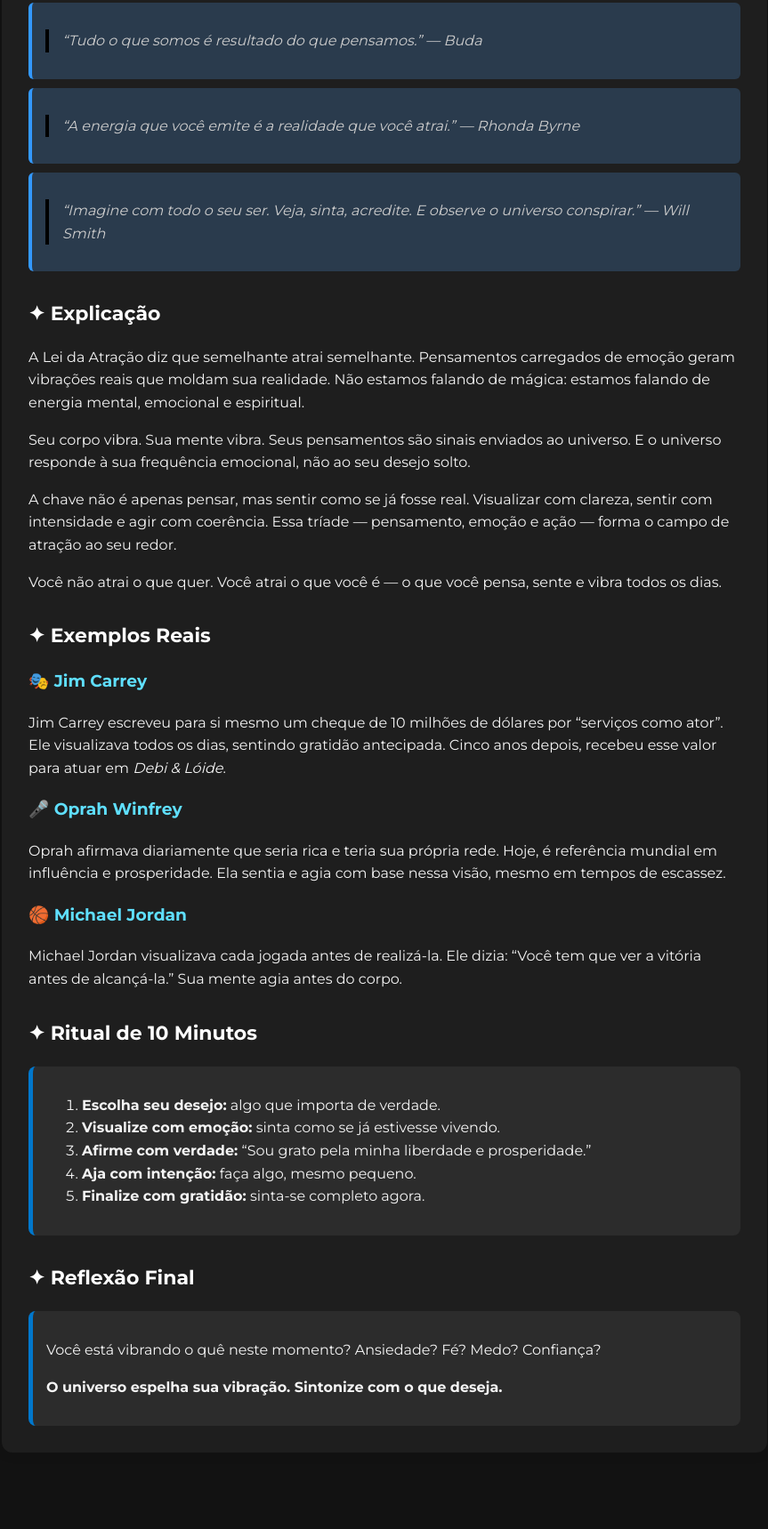
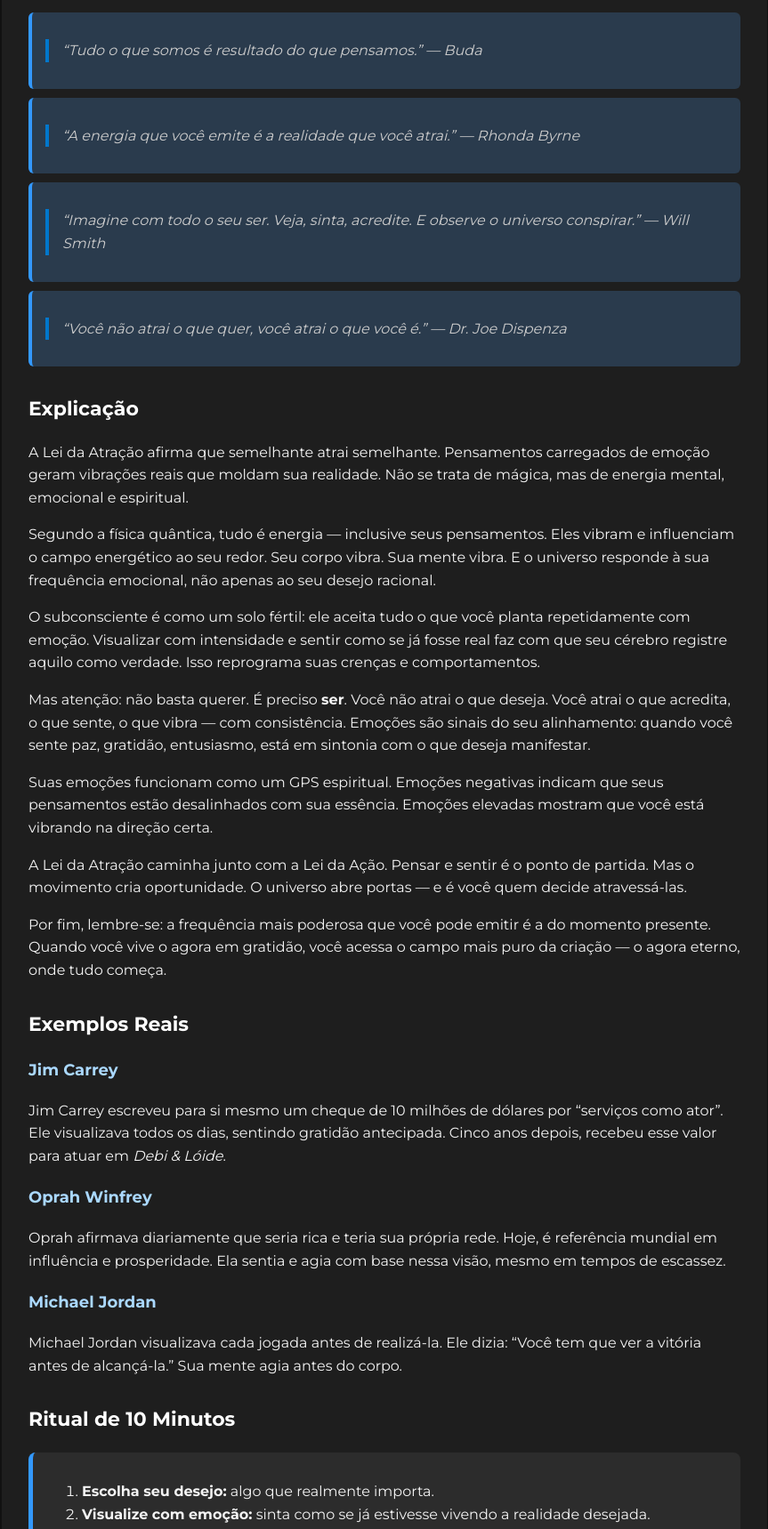
Before and after one commit to ghostman2709/Capitulo-4, a plain HTML site: page index.html in a window 1280 px wide. Shown: the part 194-1913 px from the top of the page at 89% size, without its empty margins (208-1071 px from the left). Before the commit the page ends 1847 px from the top, so only its background shows below. Drawn offline with Linux system fonts and the light colour scheme.

Commit message:
Update index.html

```diff
--- a/index.html
+++ b/index.html
@@ -1,10 +1,9 @@
-
 <!DOCTYPE html>
 <html lang="pt-BR">
 <head>
   <meta charset="UTF-8" />
   <meta name="viewport" content="width=device-width, initial-scale=1" />
-  <title>Capítulo 4 Lei da Atração e Frequência Mental | Hiperfoco</title>
+  <title>Capítulo 4 - Lei da Atração e Frequência Mental | Hyper Foco</title>
   <link href="https://fonts.googleapis.com/css2?family=Montserrat:wght@400;700&display=swap" rel="stylesheet" />
   <style>
     body {
@@ -23,8 +22,9 @@
       border-radius: 12px;
       box-shadow: 0 0 15px rgba(0,0,0,0.1);
     }
-    h1, h2 {
+    h1, h2, h3 {
       color: #ffffff;
+      margin-top: 30px;
     }
     h1 {
       font-size: 28px;
@@ -32,22 +32,23 @@
     }
     h2 {
       font-size: 22px;
-      margin-top: 30px;
     }
     h3 {
-      color: #5fdfff;
+      font-size: 18px;
+      margin-top: 20px;
+      color: #aad8ff;
     }
     blockquote {
       font-style: italic;
       color: #cccccc;
-      border-left: 4px solid #000;
+      border-left: 4px solid #0077cc;
       padding-left: 15px;
       margin: 20px 0;
     }
     .exercicio, .reflexao {
       background: #2c2c2c;
       padding: 15px;
-      border-left: 5px solid #0077cc;
+      border-left: 5px solid #3399ff;
       margin-top: 20px;
       border-radius: 8px;
     }
@@ -62,9 +63,9 @@
 </head>
 <body>
   <div class="container">
-    <h1>Capítulo 4 Lei da Atração e Frequência Mental</h1>
+    <h1>Capítulo 4 — Lei da Atração e Frequência Mental</h1>
 
-    <h2>✦ Frases</h2>
+    <h2>Frases de Impacto</h2>
     <div class="frase-impacto">
       <blockquote>“Tudo o que somos é resultado do que pensamos.” — Buda</blockquote>
     </div>
@@ -74,35 +75,47 @@
     <div class="frase-impacto">
       <blockquote>“Imagine com todo o seu ser. Veja, sinta, acredite. E observe o universo conspirar.” — Will Smith</blockquote>
     </div>
+    <div class="frase-impacto">
+      <blockquote>“Você não atrai o que quer, você atrai o que você é.” — Dr. Joe Dispenza</blockquote>
+    </div>
 
-    <h2>✦ Explicação</h2>
-    <p>A Lei da Atração diz que semelhante atrai semelhante. Pensamentos carregados de emoção geram vibrações reais que moldam sua realidade. Não estamos falando de mágica: estamos falando de energia mental, emocional e espiritual.</p>
-    <p>Seu corpo vibra. Sua mente vibra. Seus pensamentos são sinais enviados ao universo. E o universo responde à sua frequência emocional, não ao seu desejo solto.</p>
-    <p>A chave não é apenas pensar, mas sentir como se já fosse real. Visualizar com clareza, sentir com intensidade e agir com coerência. Essa tríade — pensamento, emoção e ação — forma o campo de atração ao seu redor.</p>
-    <p>Você não atrai o que quer. Você atrai o que você é — o que você pensa, sente e vibra todos os dias.</p>
+    <h2>Explicação</h2>
+    <p>A Lei da Atração afirma que semelhante atrai semelhante. Pensamentos carregados de emoção geram vibrações reais que moldam sua realidade. Não se trata de mágica, mas de energia mental, emocional e espiritual.</p>
 
-    <h2>✦ Exemplos Reais</h2>
-    <h3>🎭 Jim Carrey</h3>
+    <p>Segundo a física quântica, tudo é energia — inclusive seus pensamentos. Eles vibram e influenciam o campo energético ao seu redor. Seu corpo vibra. Sua mente vibra. E o universo responde à sua frequência emocional, não apenas ao seu desejo racional.</p>
+
+    <p>O subconsciente é como um solo fértil: ele aceita tudo o que você planta repetidamente com emoção. Visualizar com intensidade e sentir como se já fosse real faz com que seu cérebro registre aquilo como verdade. Isso reprograma suas crenças e comportamentos.</p>
+
+    <p>Mas atenção: não basta querer. É preciso <strong>ser</strong>. Você não atrai o que deseja. Você atrai o que acredita, o que sente, o que vibra — com consistência. Emoções são sinais do seu alinhamento: quando você sente paz, gratidão, entusiasmo, está em sintonia com o que deseja manifestar.</p>
+
+    <p>Suas emoções funcionam como um GPS espiritual. Emoções negativas indicam que seus pensamentos estão desalinhados com sua essência. Emoções elevadas mostram que você está vibrando na direção certa.</p>
+
+    <p>A Lei da Atração caminha junto com a Lei da Ação. Pensar e sentir é o ponto de partida. Mas o movimento cria oportunidade. O universo abre portas — e é você quem decide atravessá-las.</p>
+
+    <p>Por fim, lembre-se: a frequência mais poderosa que você pode emitir é a do momento presente. Quando você vive o agora em gratidão, você acessa o campo mais puro da criação — o agora eterno, onde tudo começa.</p>
+
+    <h2>Exemplos Reais</h2>
+    <h3>Jim Carrey</h3>
     <p>Jim Carrey escreveu para si mesmo um cheque de 10 milhões de dólares por “serviços como ator”. Ele visualizava todos os dias, sentindo gratidão antecipada. Cinco anos depois, recebeu esse valor para atuar em <em>Debi & Lóide</em>.</p>
 
-    <h3>🎤 Oprah Winfrey</h3>
+    <h3>Oprah Winfrey</h3>
     <p>Oprah afirmava diariamente que seria rica e teria sua própria rede. Hoje, é referência mundial em influência e prosperidade. Ela sentia e agia com base nessa visão, mesmo em tempos de escassez.</p>
 
-    <h3>🏀 Michael Jordan</h3>
+    <h3>Michael Jordan</h3>
     <p>Michael Jordan visualizava cada jogada antes de realizá-la. Ele dizia: “Você tem que ver a vitória antes de alcançá-la.” Sua mente agia antes do corpo.</p>
 
-    <h2>✦ Ritual de 10 Minutos</h2>
+    <h2>Ritual de 10 Minutos</h2>
     <div class="exercicio">
       <ol>
-        <li><strong>Escolha seu desejo:</strong> algo que importa de verdade.</li>
-        <li><strong>Visualize com emoção:</strong> sinta como se já estivesse vivendo.</li>
+        <li><strong>Escolha seu desejo:</strong> algo que realmente importa.</li>
+        <li><strong>Visualize com emoção:</strong> sinta como se já estivesse vivendo a realidade desejada.</li>
         <li><strong>Afirme com verdade:</strong> “Sou grato pela minha liberdade e prosperidade.”</li>
-        <li><strong>Aja com intenção:</strong> faça algo, mesmo pequeno.</li>
-        <li><strong>Finalize com gratidão:</strong> sinta-se completo agora.</li>
+        <li><strong>Aja com intenção:</strong> execute uma ação, mesmo pequena, alinhada ao seu objetivo.</li>
+        <li><strong>Finalize com gratidão:</strong> sinta-se completo agora, como se já tivesse conquistado.</li>
       </ol>
     </div>
 
-    <h2>✦ Reflexão Final</h2>
+    <h2>Reflexão Final</h2>
     <div class="reflexao">
       <p>Você está vibrando o quê neste momento? Ansiedade? Fé? Medo? Confiança?</p>
       <p><strong>O universo espelha sua vibração. Sintonize com o que deseja.</strong></p>
```
